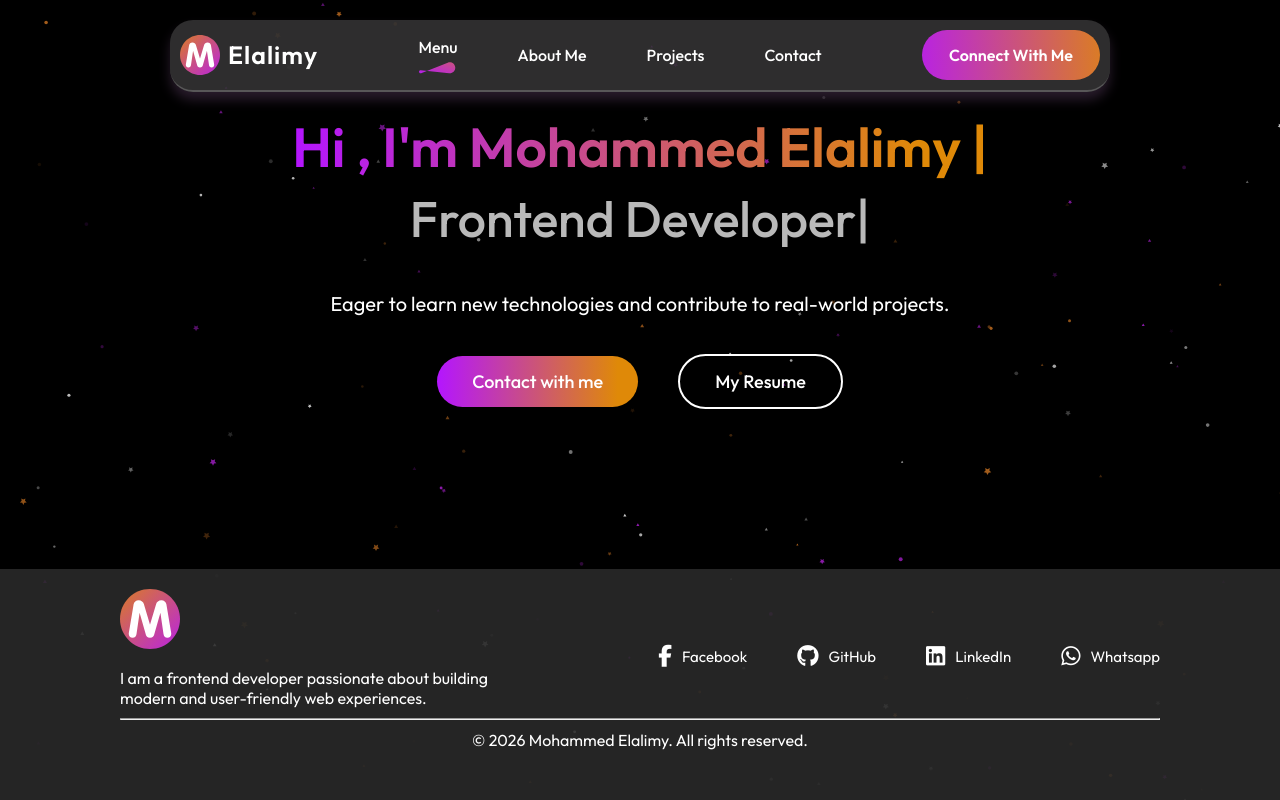
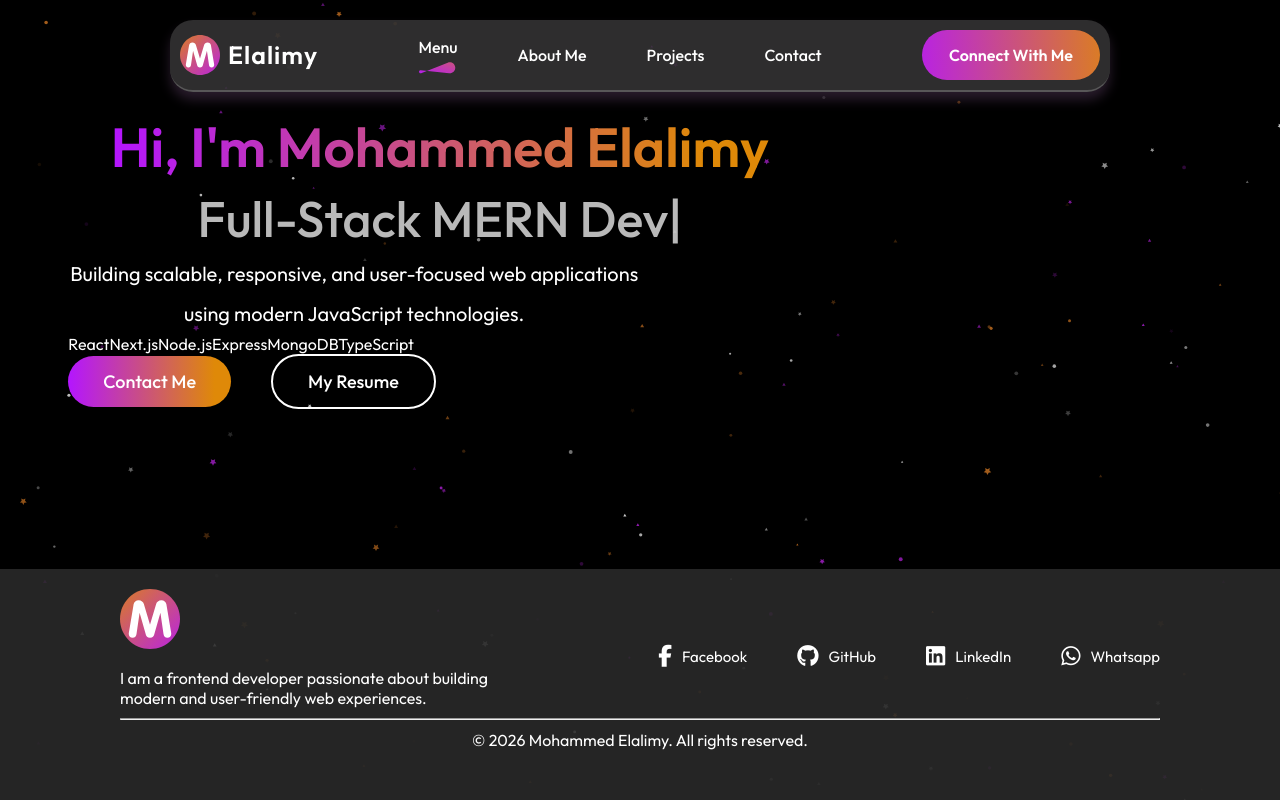
Before and after one commit to mohammedmelalimy/MoDev-portfolio, a React (Vite) app: page / in a window 1280 px wide. Built offline with nearby package versions, Linux system fonts and the light colour scheme.

Commit message:
Refactor Hero component layout and content

```diff
--- a/src/Components/Hero/Hero.jsx
+++ b/src/Components/Hero/Hero.jsx
@@ -1,47 +1,69 @@
-import { Skeleton } from '@mui/material';
-import { useState } from 'react';
 import { Link } from 'react-router-dom';
 import { ReactTyped } from 'react-typed';
-import hero_img from '../../assets/profile.png';
+
 import './Hero.css';
 
 const Hero = () => {
-  const [isLoaded, setIsLoaded] = useState(false);
+  return (
+    <section className="hero" id="home">
+      <div className="hero-content">
 
-  return (
-    <div className='hero' id='home'>
+        <h1>
+          <span className="fixed">
+            Hi, I'm Mohammed Elalimy
+          </span>
 
-
-      {/* Hero text */}
-      <h1>
-        <span className='fixed'>Hi , I'm Mohammed Elalimy | </span><br/>
+          <span className="hero-role">
             <ReactTyped
               className="typed"
-          strings={[" Frontend Developer","MERN Stack Developer", "React Developer"]}
-          typeSpeed={200}
-          backSpeed={100}
-          showCursor={true}
+              strings={[
+                'Software Engineer',
+                'Full-Stack MERN Developer',
+                'React & Next.js Developer',
+              ]}
+              typeSpeed={70}
+              backSpeed={40}
+              backDelay={1300}
+              showCursor
               loop
             />
+          </span>
         </h1>
 
-      <p>Eager to learn new technologies and contribute to real-world projects.</p>
+        <p>
+          Building scalable, responsive, and user-focused web applications
+          using modern JavaScript technologies.
+        </p>
+
+        <div className="hero-stack">
+          <span>React</span>
+          <span>Next.js</span>
+          <span>Node.js</span>
+          <span>Express</span>
+          <span>MongoDB</span>
+          <span>TypeScript</span>
+        </div>
 
         <div className="hero-action">
-        <Link className='hero-connect' offset={50} to='/contact'>
-          Contact with me
+          <Link
+            className="hero-connect"
+            to="/contact"
+          >
+            Contact Me
           </Link>
 
           <a
             href="/CV.pdf"
-          download="cv.pdf"
+            download="Mohammed_Elalimy_CV.pdf"
             className="hero-resume"
           >
             My Resume
           </a>
         </div>
+
       </div>
+    </section>
   );
-}
+};
 
 export default Hero;
```
Lines whose indentation alone changed are shown as unchanged.
